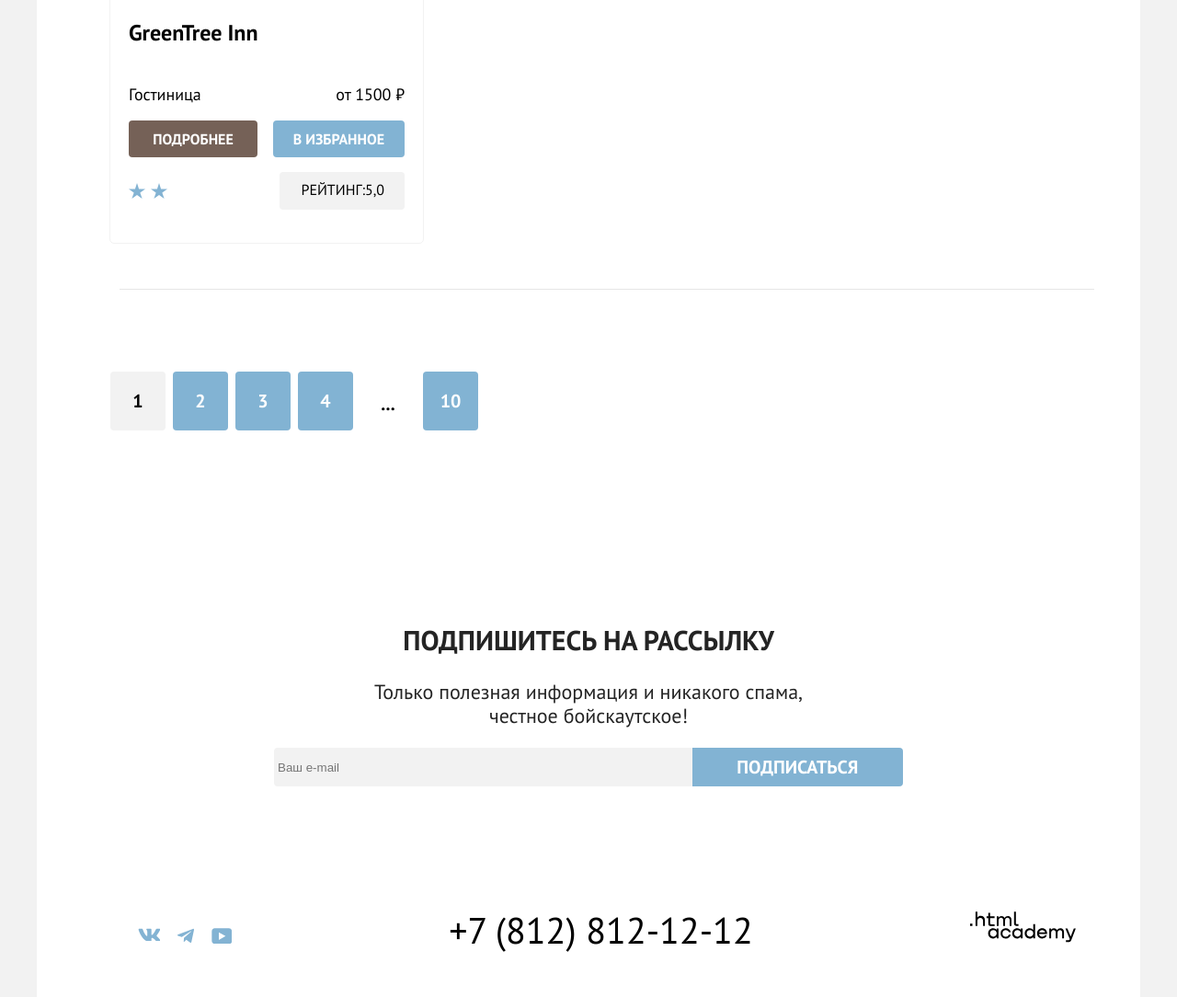
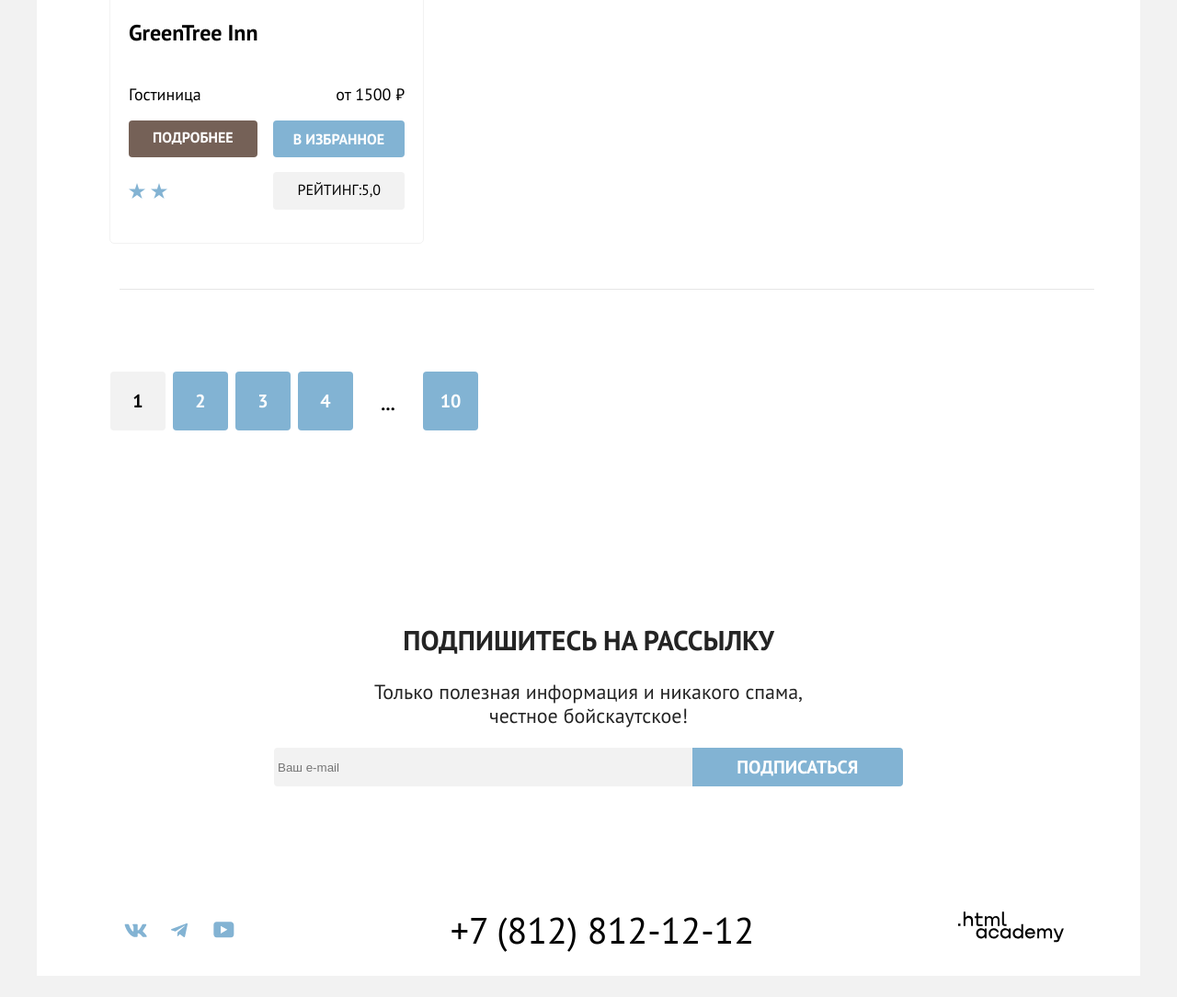
Before and after one commit to htmlacademy-htmlcss/2452017-sedona-39, a plain HTML site: page catalog.html in a window 1280 px wide. Shown: the part 1400-2484 px from the top of the page at 92% size. After the commit the page ends 2461 px from the top, so only its background shows below. Drawn offline with Linux system fonts and the light colour scheme.

Commit message:
д/з 7-8

```diff
--- a/catalog.html
+++ b/catalog.html
@@ -161,14 +161,13 @@
                 <p class="hotel-card-type">Гостиница</p>
                 <p class="hotel-card-price">от 4000 ₽</p>
               </div>
-              <div class="card-bottons">
+              <div class="card-buttons">
               <a class="hotel-card-discription" href="#">Подробнее
                 <span class="visually-hidden">Подробнее</span>
               </a>
-              <a class="hotel-card-favorite" href="#">
+              <button class="hotel-card-button-favorites" type="button">В избранное
                 <span class="visually-hidden">В избранное</span>
-              </a>
-              <button class="hotel-card-button-favorites" type="button">В избранное</button>
+              </button>
             </div>
               <div class="raiting">
                 <p class="hotel-stars-four">
@@ -185,14 +184,13 @@
                 <p class="hotel-card-type">Гостиница</p>
                 <p class="hotel-card-price">от 5000 ₽</p>
               </div>
-              <div class="card-bottons">
+              <div class="card-buttons">
               <a class="hotel-card-discription" href="#">Подробнее
                 <span class="visually-hidden"></span>
               </a>
-              <a class="hotel-card-favorite" href="#">
+              <button class="hotel-card-button-favorite-active" type="button">В избранном
                 <span class="visually-hidden">В избранное</span>
-              </a>
-              <button class="hotel-card-button-favorite-active" type="button">В избранном</button>
+              </button>
             </div>
               <div class="raiting">
                 <p class="hotel-stars-four">
@@ -209,14 +207,13 @@
                 <p class="hotel-card-type">Гостиница</p>
                 <p class="hotel-card-price">от 5000 ₽</p>
               </div>
-              <div class="card-bottons">
+              <div class="card-buttons">
               <a class="hotel-card-discription" href="#">Подробнее
                 <span class="visually-hidden">Подробнее</span>
               </a>
-              <a class="hotel-card-favorite" href="#">
+              <button class="hotel-card-button-favorites" type="button">В избранное
                 <span class="visually-hidden">В избранное</span>
-              </a>
-              <button class="hotel-card-button-favorites" type="button">В избранное</button>
+              </button>
             </div>
               <div class="raiting">
                 <p class="hotel-stars-three">
@@ -233,10 +230,11 @@
                 <p class="hotel-card-type">Гостиница</p>
                 <p class="hotel-card-price">от 1500 ₽</p>
               </div>
-              <div class="card-bottons">
+              <div class="card-buttons">
               <a class="hotel-card-discription" href="#">Подробнее<span class="visually-hidden">Подробнее</span></a>
-              <a class="hotel-card-favorite" href="#"></a>
-              <button class="hotel-card-button-favorites" type="button">В избранное</button>
+              <button class="hotel-card-button-favorites" type="button">В избранное
+                <span class="visually-hidden">В избранное</span>
+              </button>
             </div>
               <div class="raiting">
                 <p class="hotel-stars-two">
--- a/styles/styles.css
+++ b/styles/styles.css
@@ -236,7 +236,6 @@ body {
   color: #FFFFFF;
   display: flex;
   width: 1200px;
-  align-items: center;
 }
 .advantages-item-first {
   text-align: center;
@@ -253,13 +252,13 @@ body {
   position: absolute;
 }
 .image-house{
-  object-fit: fill;
+  object-fit: cover;
   height: auto;
   max-width: 100%;
 
 }
 .image-bridge{
-  object-fit: fill;
+  object-fit: cover;
   height: auto;
   max-width: 100%;
 
@@ -511,53 +510,62 @@ body {
 /*footer*/
 .page-footer {
   background-color: #FFFFFF;
+  display: flex;
+  justify-content: space-between;
+  box-sizing: border-box;
   width: 1200px;
+  padding: 40px 70px 30px;
   margin: 0 auto;
 }
 .page-footer-container {
   width: 1060px;
   display: flex;
-  justify-content:space-between;
-  margin: 40px 70px;
-}
-.footer-social{
-  width: 142px;
-  display: flex;
-  flex-wrap: wrap;
+  margin: 0;
+  justify-content: space-around;
 }
 .social-list {
   list-style: none;
   display: flex;
-  width:  142px;
-  justify-content: space-between;
+  box-sizing: border-box;
+  width:  145px;
   flex-wrap: wrap;
+  margin: 0;
+  padding: 0;
 }
 .vk-link {
   background-image: url(../images/logo-vk.svg);
   background-repeat: no-repeat;
   display: block;
-  width: 24px;
-  height: 14px;
+  width: 48px;
+  height: 40px;
+  background-position: center;
 }
 .telegram-link {
   background-image: url(../images/logo-telegram.svg);
   background-repeat: no-repeat;
   display: block;
-  width: 18px;
-  height: 16px;
+  width: 48px;
+  height: 40px;
+  background-position: center;
 }
 .youtube-link {
   background-image: url(../images/logo-youtube.svg);
   background-repeat: no-repeat;
   display: block;
-  width: 22px;
-  height: 17px;
+  width: 48px;
+  height: 40px;
+  background-position: center;
 }
 .footer-contacts{
+  display: block;
   width: 720px;
   text-align: center;
+  flex-wrap: wrap;
 }
 .footer-phone-link {
+  display: block;
+  width: 331px;
+  margin: 0 auto;
   font-size: 40px;
   line-height: 40px;
   color: #000000;
@@ -832,23 +840,22 @@ body {
   justify-content: space-between;
 }
 .hotel-rating{
+  display: inline-block;
   font-size: 16px;
   text-transform: uppercase;
   background-color: #F2F2F2;
-  padding-top: 9px;
-  padding-bottom: 8px;
-  padding-left: 23px;
-  padding-right: 22px;
   border-radius: 4px;
-}
-.card-bottons{
-  display: flex;
-  justify-content: space-between;
-
+  padding: 9px 26px 8px 26px;
+  line-height: 20px;
 
 }
+.card-buttons{
+  width: 300px;
+  display: flex;
+  flex-wrap: wrap;
+  justify-content: space-between;
+}
 .hotel-card-discription {
-  font-family: inherit;
   font-size: 16px;
   font-weight: 700;
   line-height: 20px;
@@ -856,12 +863,8 @@ body {
   color: #FFFFFF;
   background-color: #756157;
   text-decoration: none;
-  width: 140px;
-  display: flex;
-  justify-content: center;
-  align-items: center;
   border-radius: 4px;
-
+  padding: 8px 26px 8px 26px;
 }
 
 .hotel-card-button-favorites {
@@ -873,10 +876,7 @@ body {
   text-transform: uppercase;
   color: #FFFFFF;
   background-color: #82B3D3;
-  padding-top: 8px;
-  padding-bottom: 8px;
-  padding-left: 20px;
-  padding-right: 20px;
+  padding: 8px 20px;
   border-radius: 4px;
   border-color: #82B3D3;
   border-style: solid;
@@ -893,8 +893,8 @@ body {
   background-color: #7DB54F;
   padding-top: 8px;
   padding-bottom: 8px;
-  padding-left: 20px;
-  padding-right: 20px;
+  padding-left: 18px;
+  padding-right: 18px;
   border-radius: 4px;
   border-color: #7DB54F;
   border-style: solid;
```
Also changed, not shown: index.html (+0 -2 lines).
